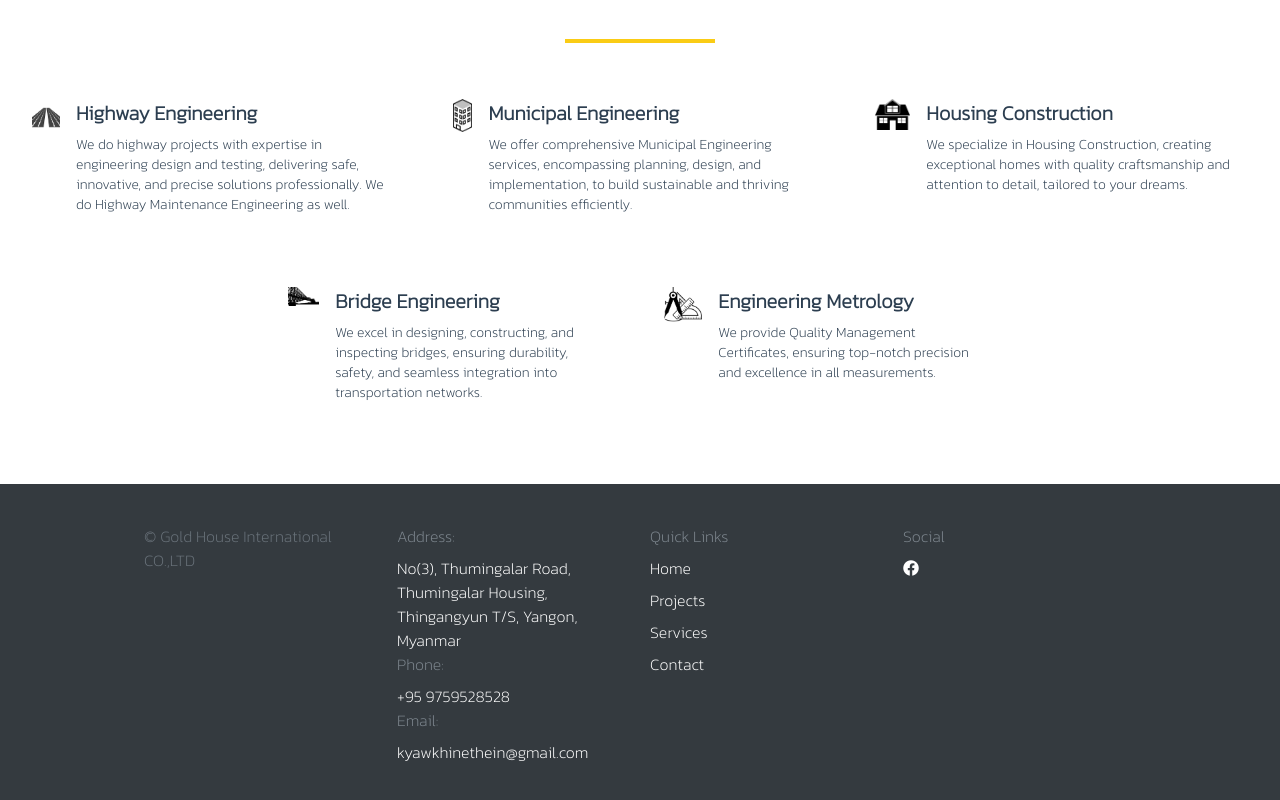
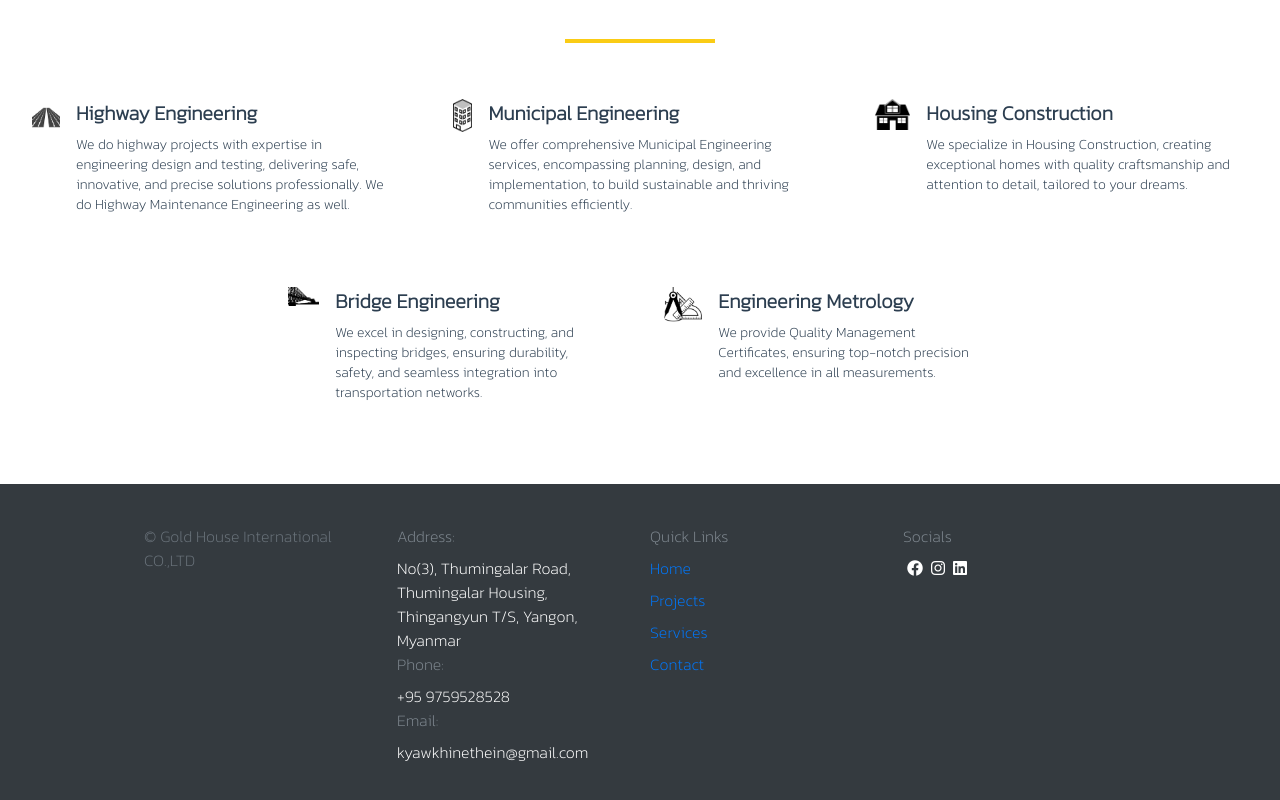
Before and after one commit to goldhouseconstruction/Gold_House_Construction, a Vue app: page / in a window 1280 px wide. Shown: the part 631-1431 px from the top of the page. Built offline with nearby package versions, Linux system fonts and the light colour scheme.

Commit message:
Some Css changes for Footer

```diff
--- a/src/components/Footer.vue
+++ b/src/components/Footer.vue
@@ -32,9 +32,11 @@
           <p class="footerLink">Contact</p>
         </div>
         <div>
-          <p class="footerHeading">Social</p>
+          <p class="footerHeading">Socials</p>
           <p class="footerSocial">
             <i class="fa-brands fa-facebook"></i>
+            <i class="fa-brands fa-instagram"></i>
+            <i class="fa-brands fa-linkedin"></i>
           </p>
         </div>
       </div>
@@ -60,9 +62,12 @@ export default {};
   @apply text-[#7D868E] mb-2;
 }
 .footerLink {
-  @apply text-[#ffff] hover:text-blue-500 mb-2;
+  @apply text-[#0177FA] mb-2;
 }
 .footerSocial {
   @apply text-[#ffff];
 }
+.footerSocial i {
+  @apply px-1;
+}
 </style>
```
Also changed, not shown: public/tailwind.css.
